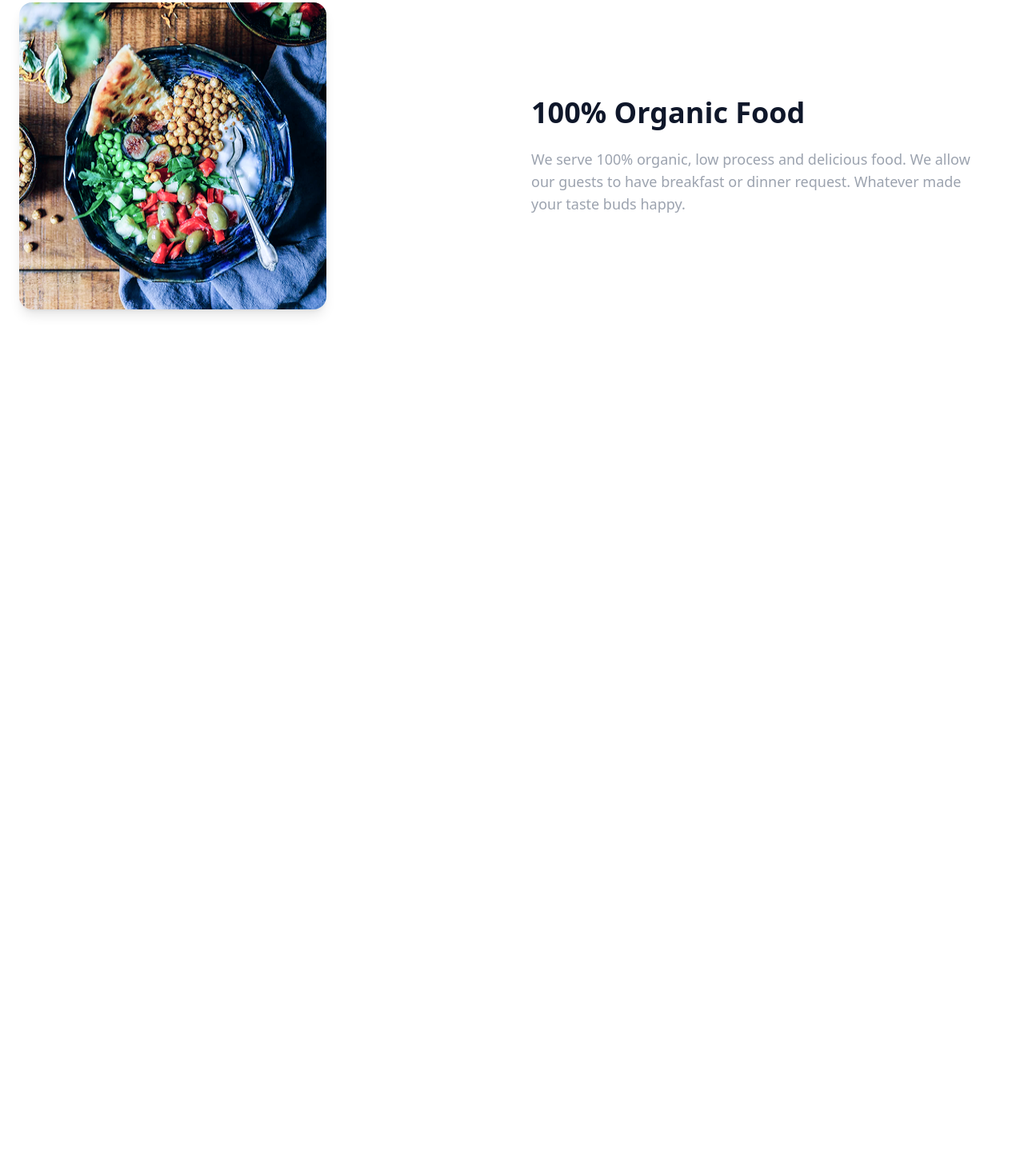
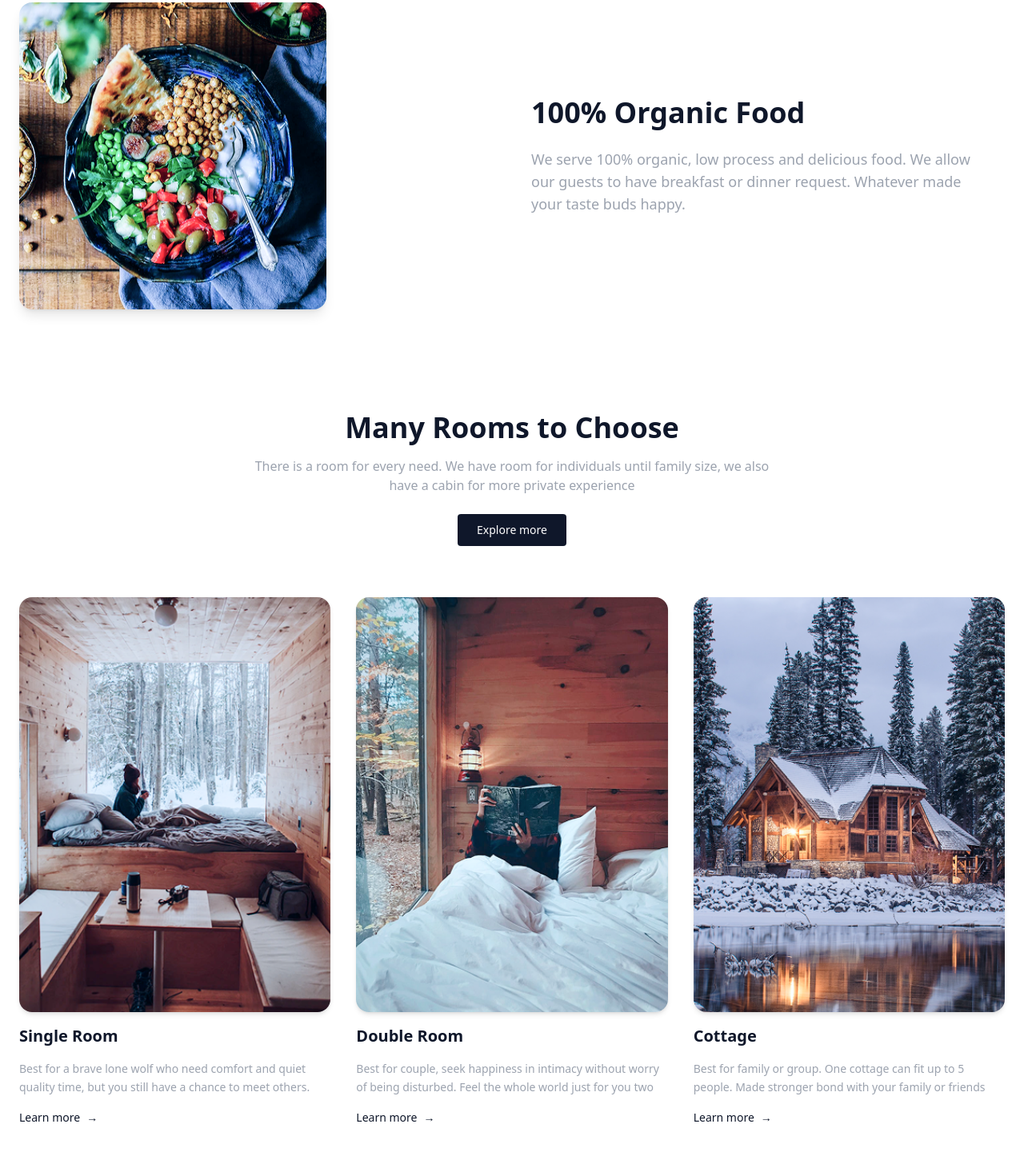
Before and after one commit to kabirovabdullo60-dot/Cabin-Resort, a website: page index.html in a window 1280 px wide. Shown: the part 1897-3338 px from the top of the page at 80% size. Before the commit the page ends 2348 px from the top, so only its background shows below. Drawn offline with nearby package versions, Linux system fonts and the light colour scheme.

Commit message:
section 5

```diff
--- a/index.html
+++ b/index.html
@@ -109,5 +109,66 @@
   </div>
 
 </section>
+
+<section class="max-w-7xl mx-auto px-6 py-16">
+
+  <div class="text-center space-y-4 max-w-2xl mx-auto mb-16">
+    <h2 class="text-3xl md:text-4xl font-bold text-[#0F172A]">
+      Many Rooms to Choose
+    </h2>
+    <p class="text-gray-400 text-sm md:text-base">
+      There is a room for every need. We have room for individuals until family size, we also have a cabin for more private experience
+    </p>
+    <div class="pt-2">
+      <a href="#" class="inline-block bg-[#0F172A] text-white px-6 py-2.5 rounded text-sm font-medium hover:bg-opacity-90 transition">
+        Explore more
+      </a>
+    </div>
+  </div>
+
+  <div class="grid grid-cols-1 md:grid-cols-3 gap-8">
+
+    <div class="space-y-4">
+      <div class="rounded-2xl overflow-hidden shadow-md aspect-[3/4]">
+        <img src="./images/image 11.png" alt="Single Room" class="w-full h-full object-cover">
+      </div>
+      <h3 class="text-xl font-bold text-[#0F172A]">Single Room</h3>
+      <p class="text-gray-400 text-sm leading-relaxed">
+        Best for a brave lone wolf who need comfort and quiet quality time, but you still have a chance to meet others.
+      </p>
+      <a href="#" class="inline-flex items-center text-sm font-medium text-[#0F172A] hover:underline gap-2">
+        Learn more <span>&rarr;</span>
+      </a>
+    </div>
+
+    <div class="space-y-4">
+      <div class="rounded-2xl overflow-hidden shadow-md aspect-[3/4]">
+        <img src="./images/image 10.png" alt="Double Room" class="w-full h-full object-cover">
+      </div>
+      <h3 class="text-xl font-bold text-[#0F172A]">Double Room</h3>
+      <p class="text-gray-400 text-sm leading-relaxed">
+        Best for couple, seek happiness in intimacy without worry of being disturbed. Feel the whole world just for you two
+      </p>
+      <a href="#" class="inline-flex items-center text-sm font-medium text-[#0F172A] hover:underline gap-2">
+        Learn more <span>&rarr;</span>
+      </a>
+    </div>
+
+    <div class="space-y-4">
+      <div class="rounded-2xl overflow-hidden shadow-md aspect-[3/4]">
+        <img src="./images/ian-keefe-OgcJIKRnRC8-unsplash 1.png" alt="Cottage" class="w-full h-full object-cover">
+      </div>
+      <h3 class="text-xl font-bold text-[#0F172A]">Cottage</h3>
+      <p class="text-gray-400 text-sm leading-relaxed">
+        Best for family or group. One cottage can fit up to 5 people. Made stronger bond with your family or friends
+      </p>
+      <a href="#" class="inline-flex items-center text-sm font-medium text-[#0F172A] hover:underline gap-2">
+        Learn more <span>&rarr;</span>
+      </a>
+    </div>
+
+  </div>
+
+</section>
 </body>
 </html>
```
Also changed, not shown: images/ian-keefe-OgcJIKRnRC8-unsplash 1.png (added), images/image 10.png (added), images/image 11.png (added).
